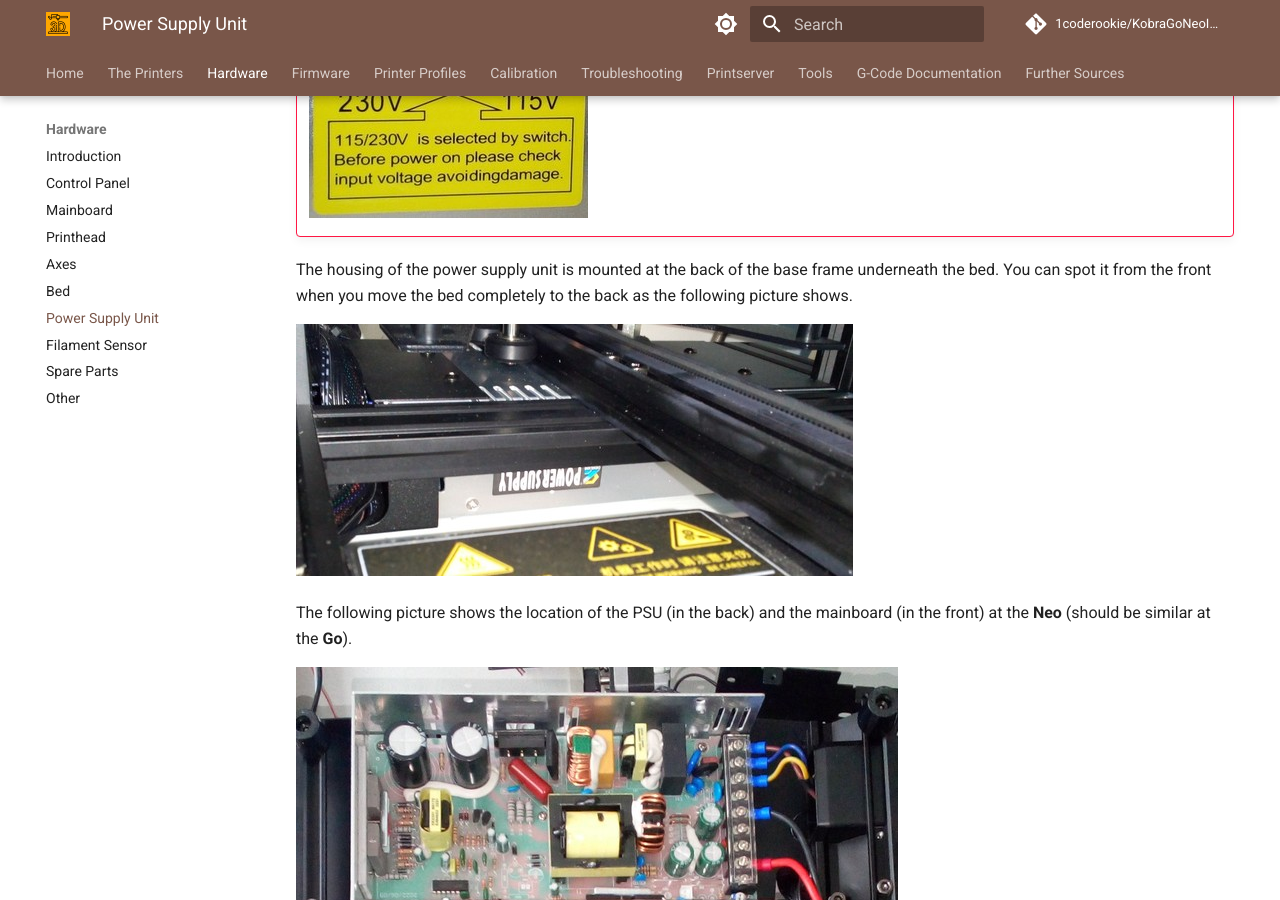
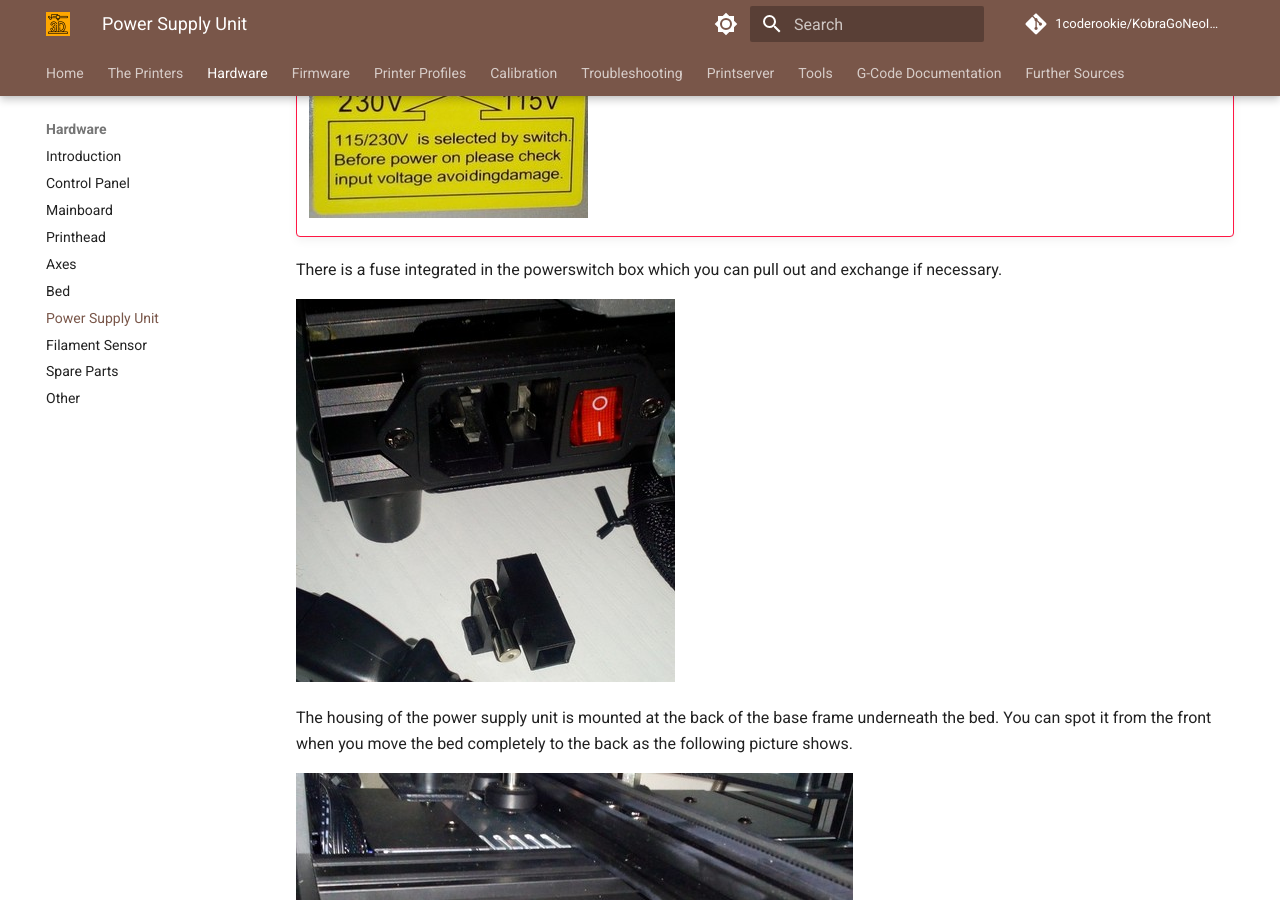
Before and after one commit to 1coderookie/KobraGoNeoInsights, an MkDocs documentation site: the page built from docs/hardware/powersupply.md, in a window 1280 px wide and 900 px high, scrolled down 1320 px. Built offline with MkDocs 1.6.1 and Material for MkDocs 9.7.7, drawn with Linux system fonts in a browser that asks for light colours; comment, search, counter and statistics services are not loaded.

Commit message:
Update powersupply.md

```diff
--- a/docs/hardware/powersupply.md
+++ b/docs/hardware/powersupply.md
@@ -14,6 +14,9 @@ The powerswitch and the plug are located at the left hand corner in the back at
 
     Before plugging in the cable and switching on the printer, make sure that you set the little switch for choosing the voltage to the correct value! You can access it from the back of the printer and either set it to 110V or 230V - so make sure everything is set correctly first! <br> ![Voltage switch](../assets/images/powersupply_voltage-switch_web.jpg)
 
+There is a fuse integrated in the powerswitch box which you can pull out and exchange if necessary.
+
+![Fuse location](../assets/images/printer_fuse_web.jpg)
 
 The housing of the power supply unit is mounted at the back of the base frame underneath the bed. You can spot it from the front when you move the bed completely to the back as the following picture shows.
 
```
